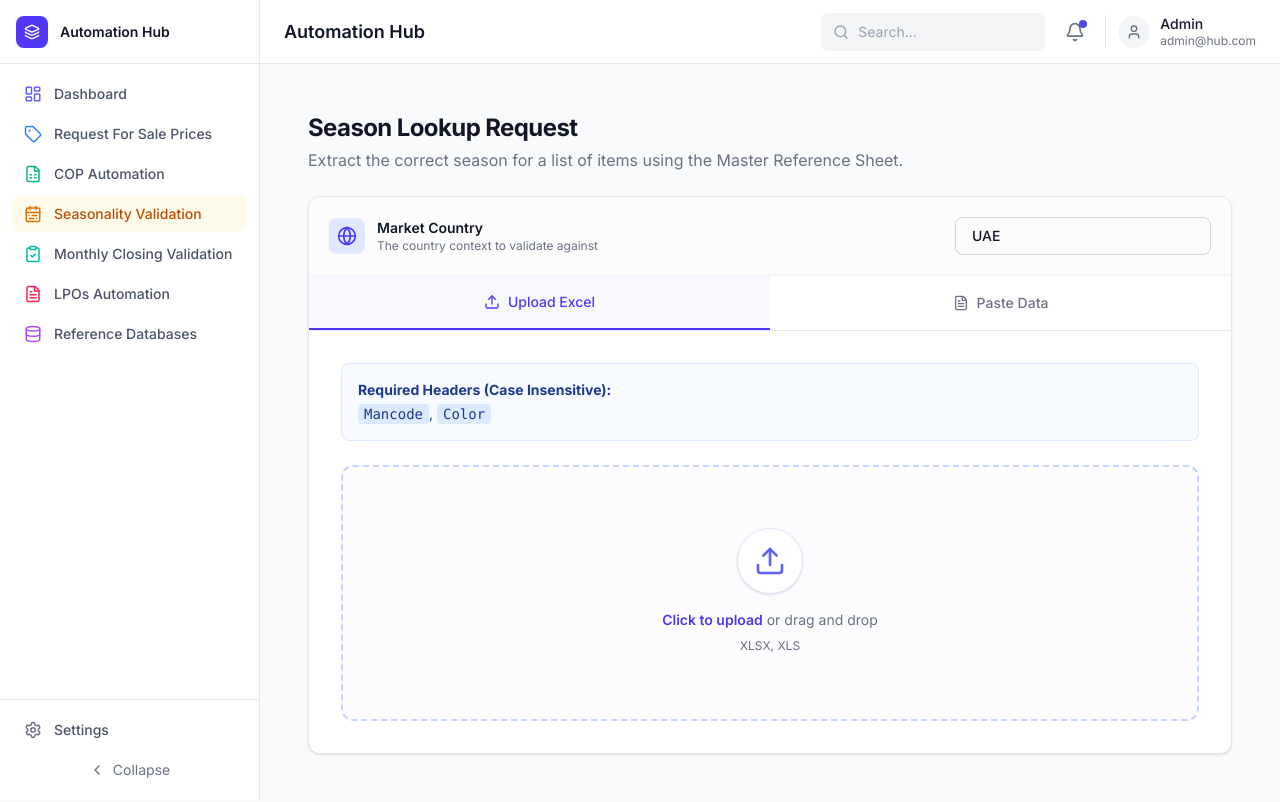
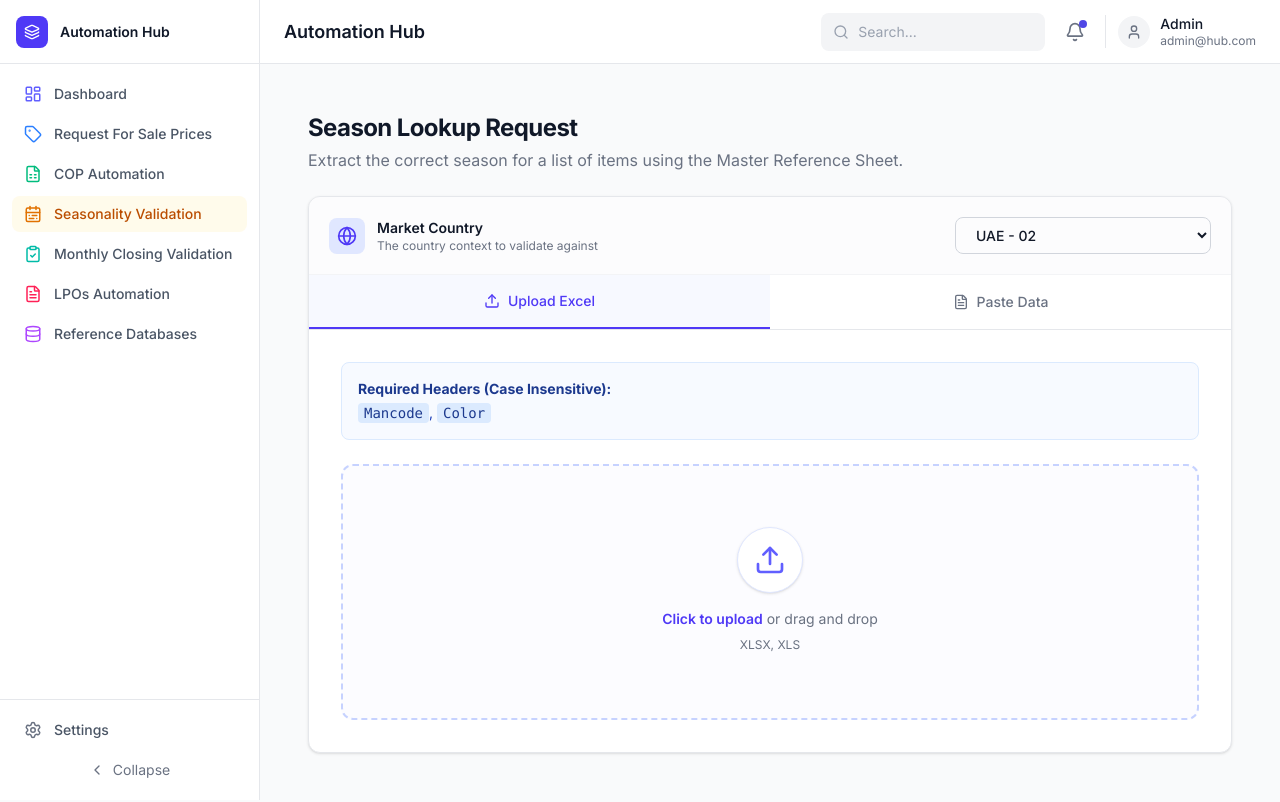
Before and after one commit to khamisy0/cop-automation, a Next.js app: page /seasonality-validation in a window 1280 px wide. Built offline with nearby package versions, Linux system fonts and the light colour scheme.

Commit message:
fix: centralize country codes into lib/constants.ts and use them across all modules to ensure consistency

```diff
--- a/app/cop/page.tsx
+++ b/app/cop/page.tsx
@@ -10,6 +10,7 @@ import {
   ProcessingError,
   FormInputs,
 } from '@/modules/cop/types';
+import { COUNTRY_CODES, countryNameToCodeMap } from '@/lib/constants';
 
 export default function COPPage() {
   const [brandManagerFile, setBrandManagerFile] = useState<File | null>(null);
@@ -24,13 +25,12 @@ export default function COPPage() {
   });
 
   const brandSupplierMap: Record<string, string> = { '56': '5601', 'B6': 'B601' };
-  const countryCodeMap: Record<string, string> = { Lebanon: '01', UAE: '02', Kuwait: '03', Bahrain: '04', Qatar: '06' };
 
   const handleFormChange = (field: keyof FormInputs, value: string) => {
     setFormInputs((prev) => {
       const updated = { ...prev, [field]: value };
       if (field === 'brand') updated.supplier = brandSupplierMap[value] || '';
-      if (field === 'countryCode') updated.countryCode = countryCodeMap[value] || '';
+      if (field === 'countryCode') updated.countryCode = countryNameToCodeMap[value] || '';
       return updated;
     });
   };
@@ -99,13 +99,13 @@ export default function COPPage() {
           <div className="grid grid-cols-1 md:grid-cols-2 gap-4">
             <div>
               <label className="block text-sm font-medium text-gray-700 mb-1">Country *</label>
-              <select value={Object.keys(countryCodeMap).find((c) => countryCodeMap[c] === formInputs.countryCode) || ''} onChange={(e) => handleFormChange('countryCode', e.target.value)} disabled={isProcessing} className={inputClass}>
+              <select value={Object.keys(countryNameToCodeMap).find((c) => countryNameToCodeMap[c] === formInputs.countryCode) || ''} onChange={(e) => handleFormChange('countryCode', e.target.value)} disabled={isProcessing} className={inputClass}>
                 <option value="">Select a country</option>
-                <option value="Lebanon">Lebanon - 01</option>
-                <option value="UAE">UAE - 02</option>
-                <option value="Kuwait">Kuwait - 03</option>
-                <option value="Bahrain">Bahrain - 04</option>
-                <option value="Qatar">Qatar - 06</option>
+                {COUNTRY_CODES.map((country) => (
+                  <option key={country.code} value={country.name}>
+                    {country.name} - {country.code}
+                  </option>
+                ))}
               </select>
             </div>
             <div>
--- a/app/sale-request/page.tsx
+++ b/app/sale-request/page.tsx
@@ -7,6 +7,7 @@ import PreviewTable from '@/components/shared/PreviewTable';
 import FileUploadCard from '@/components/ui/FileUploadCard';
 import { ProcessedItem } from '@/modules/sale-request/types';
 import { ProcessingError } from '@/modules/cop/types';
+import { COUNTRY_CODES } from '@/lib/constants';
 
 export default function SaleRequestPage() {
   const [itemListFile, setItemListFile] = useState<File | null>(null);
@@ -25,15 +26,6 @@ export default function SaleRequestPage() {
     { label: 'TEZ - 57', value: '57' },
   ];
 
-  const countries = [
-    { label: 'UAE - 02', value: 'UAE' }, // Note: Assuming country codes in DB are 'UAE', 'KSA', etc. based on Euro Retail lookup
-    { label: 'KSA - 10', value: 'KSA' },
-    { label: 'KW - 03', value: 'KW' },
-    { label: 'QA - 06', value: 'QA' },
-    { label: 'JO', value: 'JO' },
-    { label: 'BAH - 04', value: 'BAH' },
-    { label: 'LEB - 01', value: 'LEB' },
-  ];
 
   const handleProcess = async () => {
     setErrors([]); setSuccessMessage(''); setProcessedItems([]);
@@ -111,7 +103,7 @@ export default function SaleRequestPage() {
                 <label className="block text-sm font-medium text-gray-700 mb-1">Country</label>
                 <select value={country} onChange={(e) => setCountry(e.target.value)} className={inputClass}>
                   <option value="">Select Country</option>
-                  {countries.map((c) => <option key={c.value} value={c.value}>{c.label}</option>)}
+                  {COUNTRY_CODES.map((c) => <option key={c.code} value={c.name}>{c.name} - {c.code}</option>)}
                 </select>
               </div>
             </div>
--- a/app/seasonality-validation/page.tsx
+++ b/app/seasonality-validation/page.tsx
@@ -4,6 +4,7 @@ import { useState } from "react";
 import { Upload, FileText, CheckCircle, AlertTriangle, Download, Loader2, Globe } from "lucide-react";
 import * as XLSX from "xlsx";
 import { ValidationEngineResponse } from "@/modules/seasonality/types";
+import { COUNTRY_CODES } from "@/lib/constants";
 
 export default function SeasonalityValidation() {
   const [activeTab, setActiveTab] = useState<"upload" | "paste">("upload");
@@ -176,13 +177,16 @@ export default function SeasonalityValidation() {
                  <p className="text-xs text-gray-500">The country context to validate against</p>
                </div>
             </div>
-            <input
-              type="text"
+            <select
               value={targetCountry}
               onChange={(e) => setTargetCountry(e.target.value)}
-              placeholder="e.g. UAE, KSA, GLOBAL"
               className="w-full sm:w-64 px-4 py-2 border border-gray-300 rounded-lg focus:ring-2 focus:ring-indigo-500 focus:border-indigo-500 text-sm font-medium"
-            />
+            >
+              <option value="">GLOBAL (No specific country)</option>
+              {COUNTRY_CODES.map((c) => (
+                <option key={c.code} value={c.name}>{c.name} - {c.code}</option>
+              ))}
+            </select>
           </div>
 
           <div className="flex border-b border-gray-200">
--- /dev/null
+++ b/lib/constants.ts
@@ -0,0 +1,20 @@
+export const COUNTRY_CODES = [
+  { code: '01', name: 'Lebanon' },
+  { code: '02', name: 'UAE' },
+  { code: '03', name: 'Kuwait' },
+  { code: '04', name: 'Bahrain' },
+  { code: '05', name: 'Jordan' },
+  { code: '06', name: 'Qatar' },
+  { code: '08', name: 'Egypt' },
+  { code: '10', name: 'KSA' },
+];
+
+export const countryNameToCodeMap: Record<string, string> = COUNTRY_CODES.reduce((acc, curr) => {
+  acc[curr.name] = curr.code;
+  return acc;
+}, {} as Record<string, string>);
+
+export const countryCodeToNameMap: Record<string, string> = COUNTRY_CODES.reduce((acc, curr) => {
+  acc[curr.code] = curr.name;
+  return acc;
+}, {} as Record<string, string>);
```
